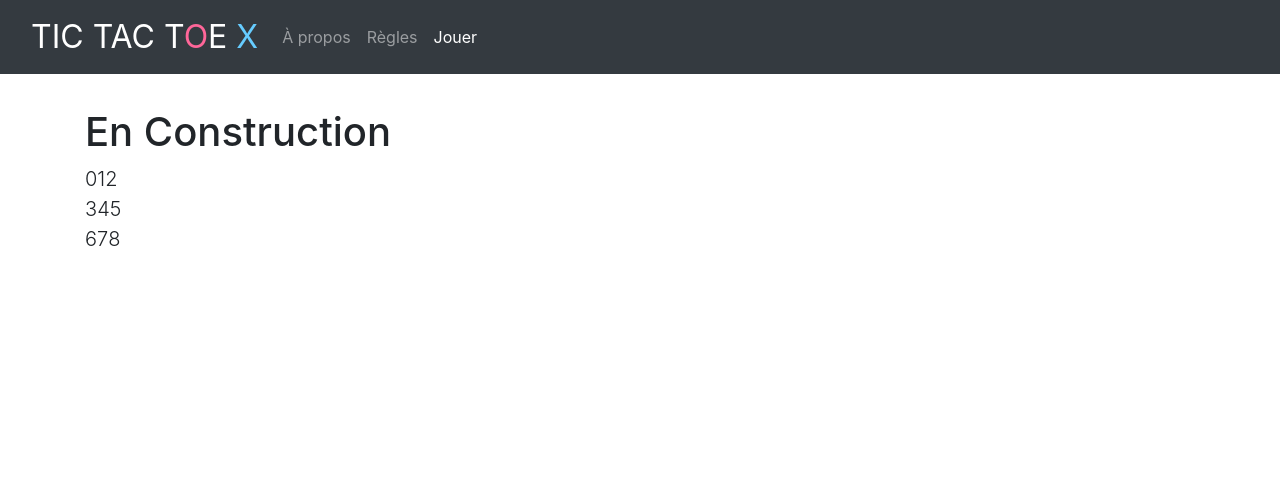
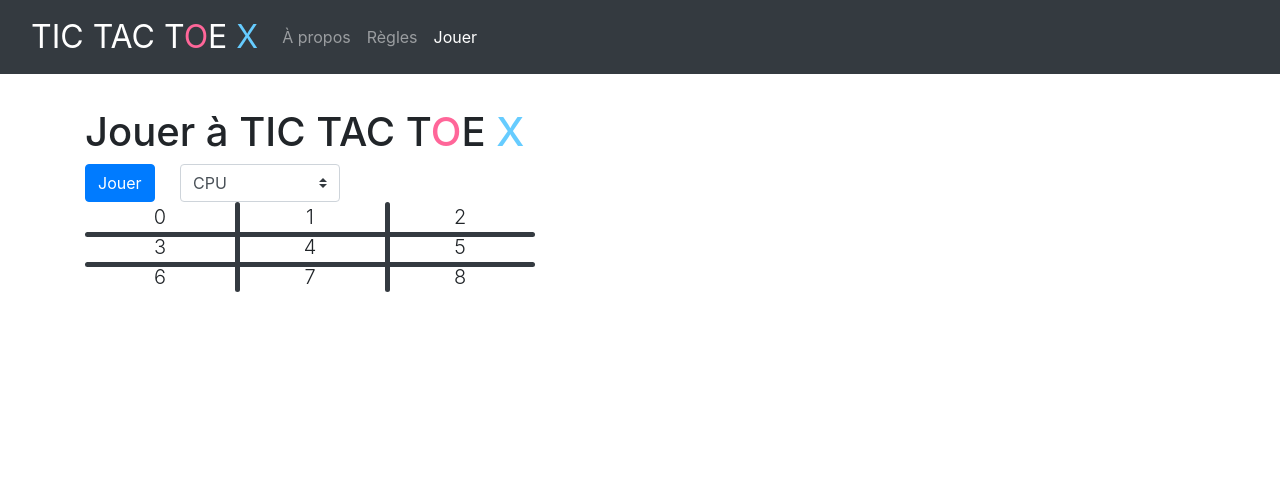
Before and after one commit to jpboudreault/tictactoe, a Django app: page /game/play in a window 1280 px wide. Shown: the top 491 px of the page. Run offline with Django 3.2, Linux system fonts and the light colour scheme; some libraries are stand-ins or nearby versions.

Commit message:
Better look & finally the game page looks like something.

```diff
--- a/game/static/css/styles.css
+++ b/game/static/css/styles.css
@@ -11,51 +11,58 @@ main > .container {
 .o {
     color: #ff6699;
 }
-/*
-// https://codepen.io/joshuahenson/pen/LGpVaP
-.container {
-  position: absolute;
-  top: 0;
-  right: 0;
-  bottom: 0;
-  left: 0;
-  width: 450px;
-  height: 450px;
-  margin: auto;
-}
-.row {
-  height: 150px;
+.grid-container {
+    display: grid;
+    grid-template-columns: auto auto auto;
+    max-width: 450px;
 }
 .cell {
-  width: 150px;
-  height: 150px;
+    text-align: center;
+    max-height: 150px;
+    /*padding-top: 100%;*/
+    /*position: relative;*/
+}
+.line{
+    border-radius: 25px;
+    background-color: #343a40;
 }
 .hline {
-	position: absolute;
     height: 5px;
-    width: 440px;
-	border-radius: 50px;
-	background-color: #000000;
-}
-.line1 {
-    top: 147.5px;
-}
-.line2 {
-  bottom: 147.5px;
+    grid-column-start: 1;
+    grid-column-end: 4;
 }
 .vline {
-  width: 5px;
-  height: 440px;
-  top: 5px;
-	border-radius: 50px;
-	background-color: #000000;
+    width: 5px;
+    grid-row-start: 1;
+    grid-row-end: 4;
 }
-.line3 {
-  left: 147.5px;
-	left: 29.5vmin;
+.row1 {
+    grid-row-start: 1;
 }
-.line4 {
-  right: 147.5px;
-  right: 29.5vmin;
+.row2 {
+    grid-row-start: 2;
 }
-*/
+.row3 {
+    grid-row-start: 3;
+}
+.col1 {
+    grid-column-start: 1;
+}
+.col2 {
+    grid-column-start: 2;
+}
+.col3 {
+    grid-column-start: 3;
+}
+#line-1 {
+    grid-row: 2;
+}
+#line-2 {
+    grid-row: 3;
+}
+#line-3 {
+    grid-column: 2;
+}
+#line-4 {
+    grid-column: 3;
+}
--- a/game/templates/play.html
+++ b/game/templates/play.html
@@ -1,30 +1,41 @@
 {% extends "base_generic.html" %}
 
 {% block content %}
-<h1 class="mt-5">En Construction</h1>
-<div class="container lead">
+    <h1 class="mt-5">Jouer &agrave; TIC TAC T<span class="o">O</span>E <span class="x">X</span></h1>
     <div class="row">
-        <div class="cell" id="0">0</div>
-        <div class="cell" id="1">1</div>
-        <div class="cell" id="2">2</div>
+        <div class="col-1">
+            <button type="button" class="btn btn-primary co">Jouer</button>
+        </div>
+        <div class="col-2">
+            <select class="custom-select">
+                <option selected>CPU</option>
+                <option value="rand">Hazard</option>
+                <option value="center">Centre</option>
+                <option value="xavier">Xavier</option>
+            </select>
+        </div>
     </div>
-    <div class="row">
-        <div class="cell" id="3">3</div>
-        <div class="cell" id="4">4</div>
-        <div class="cell" id="5">5</div>
+
+    <div class="grid-container lead">
+        <div class="cell row1 col1" id="cell-0">0</div>
+        <div class="cell row1 col2" id="cell-1">1</div>
+        <div class="cell row1 col3" id="cell-2">2</div>
+        <div class="cell row2 col1" id="cell-3">3</div>
+        <div class="cell row2 col2" id="cell-4">4</div>
+        <div class="cell row2 col3" id="cell-5">5</div>
+        <div class="cell row3 col1" id="cell-6">6</div>
+        <div class="cell row3 col2" id="cell-7">7</div>
+        <div class="cell row3 col3" id="cell-8">8</div>
+        <div class="line hline" id="line-1"></div>
+        <div class="line hline" id="line-2"></div>
+        <div class="line vline" id="line-3"></div>
+        <div class="line vline" id="line-4"></div>
     </div>
-    <div class="row">
-        <div class="cell" id="6">6</div>
-        <div class="cell" id="7">7</div>
-        <div class="cell" id="8">8</div>
-    </div>
-    <div class="hline line1"></div>
-    <div class="hline line2"></div>
-    <div class="vline line3"></div>
-    <div class="vline line4"></div>
-</div>
 {% endblock %}
 
 {% block extra_scripts %}
-<script>$(function() { setActiveMenu("play"); });</script>
+    <script>$(function () {
+        setActiveMenu("play");
+    });
+    </script>
 {% endblock %}
```
Also changed, not shown: game/templates/about.html (+14 -5 lines), game/templates/rules.html (+14 -9 lines).
